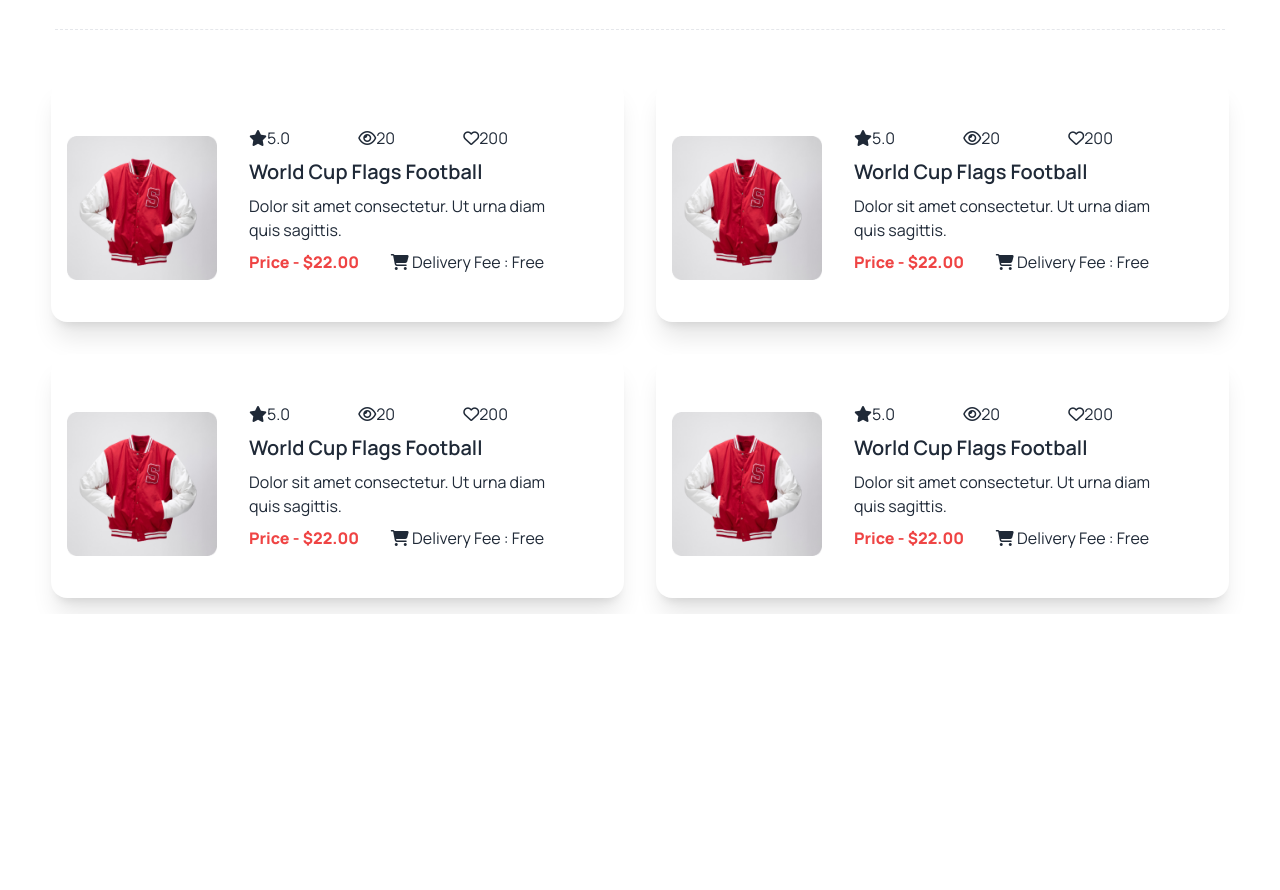
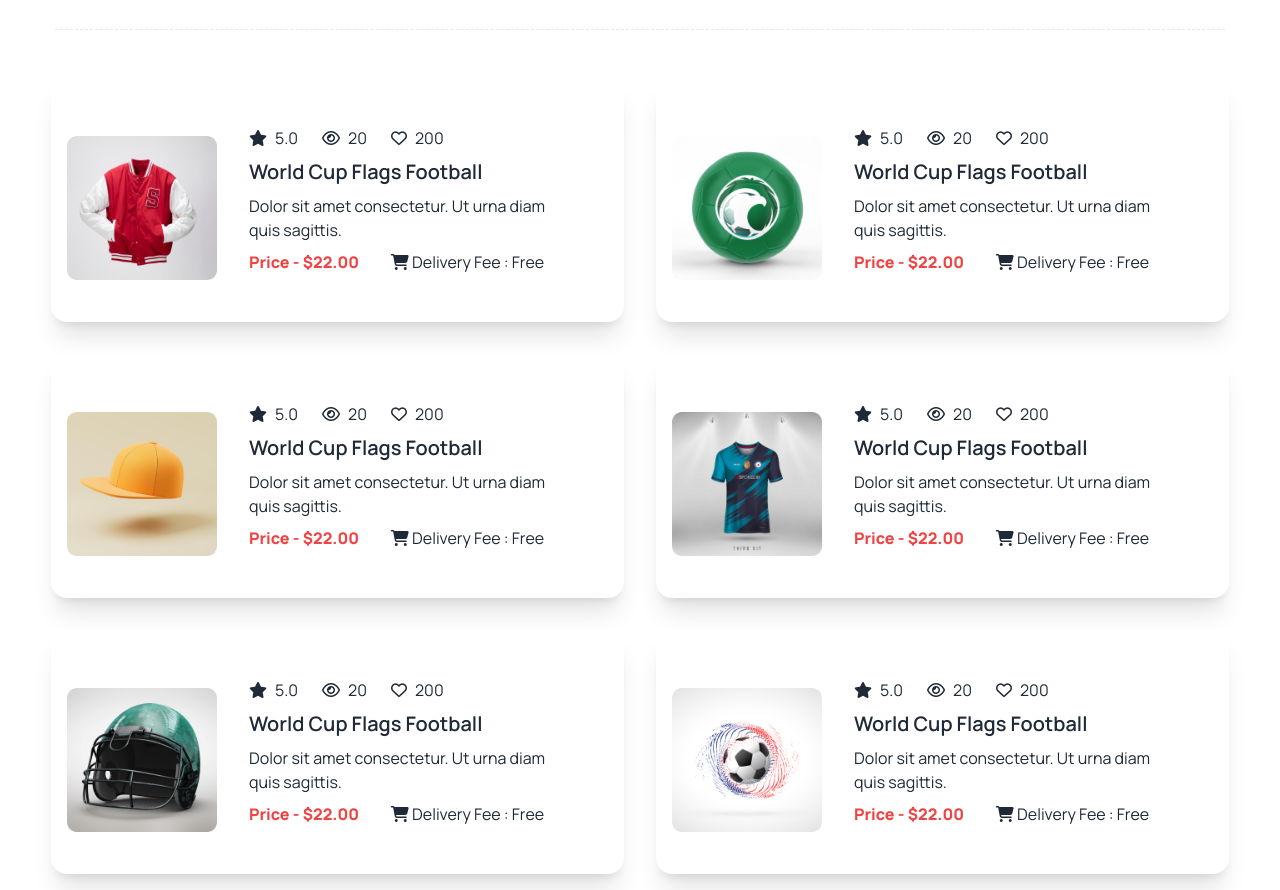
Before and after one commit to Deathknight101/Assignment-3, a plain HTML site: page index.html in a window 1280 px wide. Shown: the part 2530-3420 px from the top of the page. Before the commit the page ends 3144 px from the top, so only its background shows below. Drawn offline with nearby package versions, Linux system fonts and the light colour scheme.

Commit message:
half-way

```diff
--- a/index.html
+++ b/index.html
@@ -240,7 +240,8 @@
                 <br>
                 <div class="flex justify-center">
                     <p class="lg:w-[607px] text-center">
-                        Dit amet consectetur. Condimentum dignissim adipiscing aliquam turpis placerat dolor. Purus urna in sit nullam proin.
+                        Dit amet consectetur. Condimentum dignissim adipiscing aliquam turpis placerat dolor. Purus urna
+                        in sit nullam proin.
                     </p>
                 </div>
             </div>
@@ -253,21 +254,30 @@
         <section class="grid lg:grid-cols-2 grid-cols-1">
             <div class="p-4 flex justify-end">
                 <div class="card lg:w-[573px] bg-base-100 shadow-xl rounded-2xl border-black lg:flex-row p-4">
-                    <figure><img class="pt-4" src="images/5.png" alt="Movie"/></figure>
+                    <figure><img class="pt-4" src="images/5.png" alt="Movie" /></figure>
                     <div class="card-body">
-                        <div class="flex items-center">
+                        <div class="flex items-center gap-6">
+                            <div class="flex items-center gap-2">
                                 <i class="fa-solid fa-star"></i>
                                 <p>
                                     5.0
                                 </p>
+                            </div>
+                            <div class="flex items-center gap-2">
                                 <i class="fa-regular fa-eye"></i>
                                 <p>
                                     20
                                 </p>
+                            </div>
+
+                            <div class="flex items-center gap-2">
                                 <i class="fa-regular fa-heart"></i>
                                 <p>
                                     200
                                 </p>
+                            </div>
+
+
                         </div>
                         <h2 class="card-title">World Cup Flags Football</h2>
                         <p>Dolor sit amet consectetur. Ut urna diam quis sagittis. </p>
@@ -285,21 +295,30 @@
             </div>
             <div class="p-4 flex justify-start">
                 <div class="card lg:w-[573px] bg-base-100 shadow-xl rounded-2xl border-black lg:flex-row p-4">
-                    <figure><img class="pt-4" src="images/5.png" alt="Movie"/></figure>
+                    <figure><img class="pt-4" src="images/6.png" alt="Movie" /></figure>
                     <div class="card-body">
-                        <div class="flex items-center">
+                        <div class="flex items-center gap-6">
+                            <div class="flex items-center gap-2">
                                 <i class="fa-solid fa-star"></i>
                                 <p>
                                     5.0
                                 </p>
+                            </div>
+                            <div class="flex items-center gap-2">
                                 <i class="fa-regular fa-eye"></i>
                                 <p>
                                     20
                                 </p>
+                            </div>
+
+                            <div class="flex items-center gap-2">
                                 <i class="fa-regular fa-heart"></i>
                                 <p>
                                     200
                                 </p>
+                            </div>
+
+
                         </div>
                         <h2 class="card-title">World Cup Flags Football</h2>
                         <p>Dolor sit amet consectetur. Ut urna diam quis sagittis. </p>
@@ -317,21 +336,30 @@
             </div>
             <div class="p-4 flex justify-end">
                 <div class="card lg:w-[573px] bg-base-100 shadow-xl rounded-2xl border-black lg:flex-row p-4">
-                    <figure><img class="pt-4" src="images/5.png" alt="Movie"/></figure>
+                    <figure><img class="pt-4" src="images/7.png" alt="Movie" /></figure>
                     <div class="card-body">
-                        <div class="flex items-center">
+                        <div class="flex items-center gap-6">
+                            <div class="flex items-center gap-2">
                                 <i class="fa-solid fa-star"></i>
                                 <p>
                                     5.0
                                 </p>
+                            </div>
+                            <div class="flex items-center gap-2">
                                 <i class="fa-regular fa-eye"></i>
                                 <p>
                                     20
                                 </p>
+                            </div>
+
+                            <div class="flex items-center gap-2">
                                 <i class="fa-regular fa-heart"></i>
                                 <p>
                                     200
                                 </p>
+                            </div>
+
+
                         </div>
                         <h2 class="card-title">World Cup Flags Football</h2>
                         <p>Dolor sit amet consectetur. Ut urna diam quis sagittis. </p>
@@ -349,21 +377,112 @@
             </div>
             <div class="p-4 flex justify-start">
                 <div class="card bg-base-100 lg:w-[573px] shadow-xl rounded-2xl border-black lg:flex-row p-4">
-                    <figure><img class="pt-4" src="images/5.png" alt="Movie"/></figure>
+                    <figure><img class="pt-4" src="images/8.png" alt="Movie" /></figure>
                     <div class="card-body">
-                        <div class="flex items-center">
+                        <div class="flex items-center gap-6">
+                            <div class="flex items-center gap-2">
                                 <i class="fa-solid fa-star"></i>
                                 <p>
                                     5.0
                                 </p>
+                            </div>
+                            <div class="flex items-center gap-2">
                                 <i class="fa-regular fa-eye"></i>
                                 <p>
                                     20
                                 </p>
+                            </div>
+
+                            <div class="flex items-center gap-2">
                                 <i class="fa-regular fa-heart"></i>
                                 <p>
                                     200
                                 </p>
+                            </div>
+
+
+                        </div>
+                        <h2 class="card-title">World Cup Flags Football</h2>
+                        <p>Dolor sit amet consectetur. Ut urna diam quis sagittis. </p>
+                        <div class="flex lg:flex-row flex-col">
+                            <p class="text-red-500 font-extrabold">
+                                Price - $22.00
+                            </p>
+                            <p>
+                                <i class="fa-solid fa-cart-shopping"></i>
+                                Delivery Fee : Free
+                            </p>
+                        </div>
+                    </div>
+                </div>
+            </div>
+            <div class="p-4 flex justify-end">
+                <div class="card bg-base-100 lg:w-[573px] shadow-xl rounded-2xl border-black lg:flex-row p-4">
+                    <figure><img class="pt-4" src="images/9.png" alt="Movie" /></figure>
+                    <div class="card-body">
+                        <div class="flex items-center gap-6">
+                            <div class="flex items-center gap-2">
+                                <i class="fa-solid fa-star"></i>
+                                <p>
+                                    5.0
+                                </p>
+                            </div>
+                            <div class="flex items-center gap-2">
+                                <i class="fa-regular fa-eye"></i>
+                                <p>
+                                    20
+                                </p>
+                            </div>
+
+                            <div class="flex items-center gap-2">
+                                <i class="fa-regular fa-heart"></i>
+                                <p>
+                                    200
+                                </p>
+                            </div>
+
+
+                        </div>
+                        <h2 class="card-title">World Cup Flags Football</h2>
+                        <p>Dolor sit amet consectetur. Ut urna diam quis sagittis. </p>
+                        <div class="flex lg:flex-row flex-col">
+                            <p class="text-red-500 font-extrabold">
+                                Price - $22.00
+                            </p>
+                            <p>
+                                <i class="fa-solid fa-cart-shopping"></i>
+                                Delivery Fee : Free
+                            </p>
+                        </div>
+                    </div>
+                </div>
+            </div>
+            <div class="p-4 flex justify-start">
+                <div class="card bg-base-100 lg:w-[573px] shadow-xl rounded-2xl border-black lg:flex-row p-4">
+                    <figure><img class="pt-4" src="images/10.png" alt="Movie" /></figure>
+                    <div class="card-body">
+                        <div class="flex items-center gap-6">
+                            <div class="flex items-center gap-2">
+                                <i class="fa-solid fa-star"></i>
+                                <p>
+                                    5.0
+                                </p>
+                            </div>
+                            <div class="flex items-center gap-2">
+                                <i class="fa-regular fa-eye"></i>
+                                <p>
+                                    20
+                                </p>
+                            </div>
+
+                            <div class="flex items-center gap-2">
+                                <i class="fa-regular fa-heart"></i>
+                                <p>
+                                    200
+                                </p>
+                            </div>
+
+
                         </div>
                         <h2 class="card-title">World Cup Flags Football</h2>
                         <p>Dolor sit amet consectetur. Ut urna diam quis sagittis. </p>
```
Lines whose indentation alone changed are shown as unchanged.
